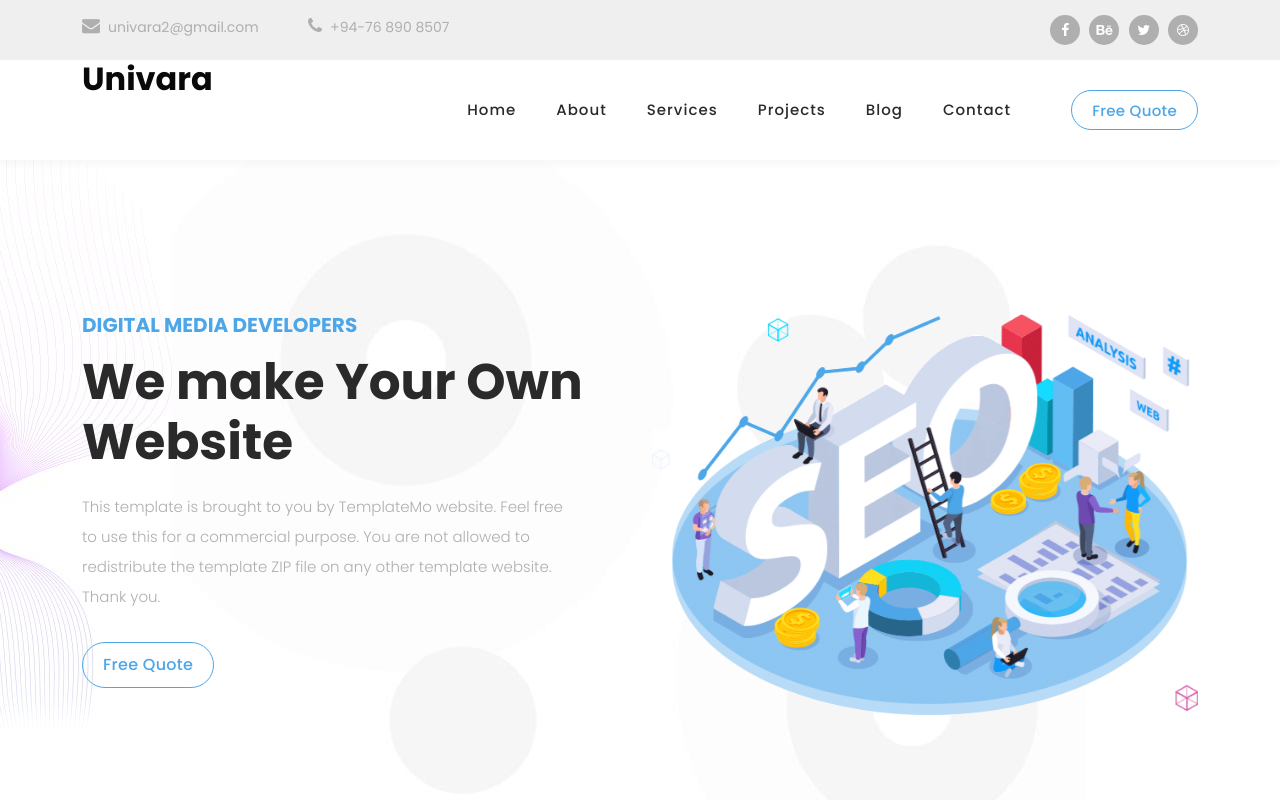
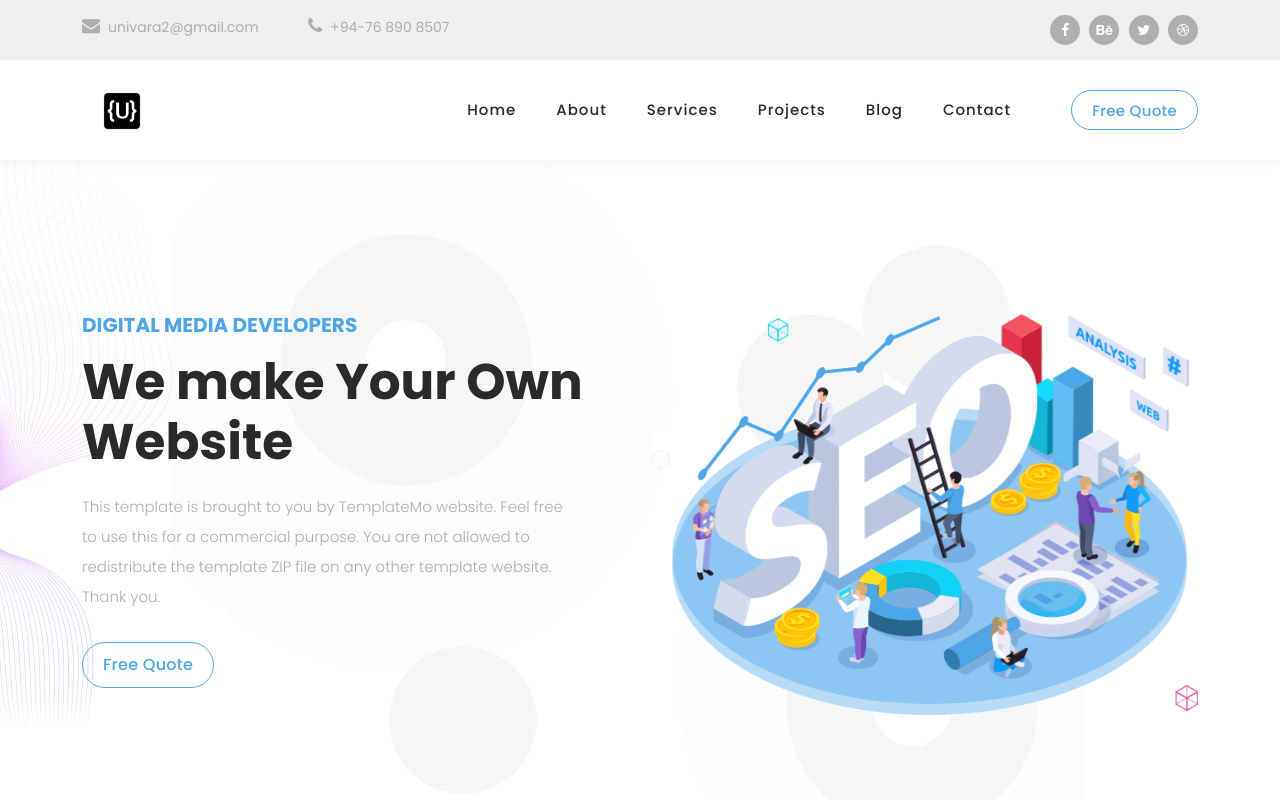
Before and after one commit to Univara/univara.github.io, a plain HTML site: page index.html in a window 1280 px wide. Shown: the top 800 px of the page. Drawn offline with Linux system fonts and the light colour scheme.

Commit message:
logo updated

```diff
--- a/index.html
+++ b/index.html
@@ -95,8 +95,9 @@ https://templatemo.com/tm-568-digimedia
             <nav class="main-nav">
               <!-- ***** Logo Start ***** -->
               <a href="index.html" class="logo">
-                <h2><strong style="color: rgb(9, 9, 9)">Univara</strong></h2>
+                <img src="assets/images/logo.jpg" alt="" width="80" height="80">
               </a>
+
               <!-- ***** Logo End ***** -->
               <!-- ***** Menu Start ***** -->
               <ul class="nav">
```
